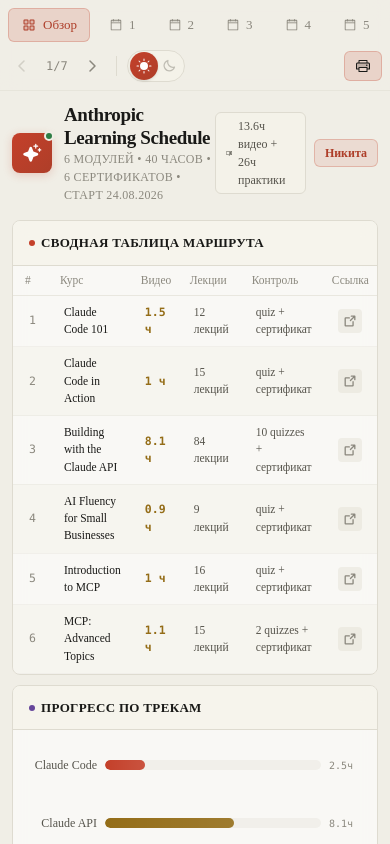
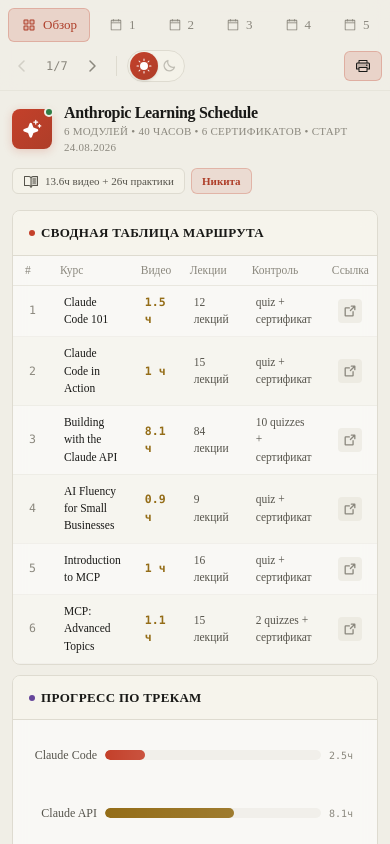
Before and after one commit to thermojam/learning-schedule, a React (Vite) app: page / in a window 390 px wide. Shown: the top 844 px of the page. Built offline with nearby package versions, Linux system fonts and the light colour scheme; the HTML template or start-up script is replaced by a standard one.

Commit message:
style (PageHeader): reworking styles for mobile presentation

```diff
--- a/src/components/PageHeader.tsx
+++ b/src/components/PageHeader.tsx
@@ -2,30 +2,30 @@
 
 export default function PageHeader({ subtitle }: { subtitle?: string }) {
     return (
-        <div className="flex items-center justify-between mb-4">
-            <div className="flex items-center gap-3">
-                <div className="relative">
+        <div className="flex flex-col gap-3 mb-4 md:flex-row md:items-center md:justify-between">
+            <div className="flex items-center gap-3 min-w-0">
+                <div className="relative shrink-0">
                     <div className="w-10 h-10 rounded-lg bg-gradient-to-br from-clay to-clay-light flex items-center justify-center glow-clay">
                         {/* Always white: sits on the clay gradient in both themes */}
                         <Sparkle className="w-5 h-5 text-white" weight="fill" />
                     </div>
                     <div className="absolute -top-0.5 -right-0.5 w-2.5 h-2.5 bg-green-accent rounded-full border-2 border-anthracite" />
                 </div>
-                <div>
-                    <h1 className="text-[19px] font-bold text-cream tracking-[-0.02em] leading-tight">
+                <div className="min-w-0">
+                    <h1 className="text-[16px] md:text-[19px] font-bold text-cream tracking-[-0.02em] leading-tight">
                         Anthropic Learning Schedule
                     </h1>
-                    <p className="text-[12px] text-cream-muted font-medium tracking-wide uppercase mt-0">
+                    <p className="text-[11px] md:text-[12px] text-cream-muted font-medium tracking-wide uppercase mt-0">
                         {subtitle || '6 модулей • 40 часов • 6 сертификатов • Старт 24.08.2026'}
                     </p>
                 </div>
             </div>
-            <div className="flex items-center gap-2">
-                <div className="flex items-center gap-1.5 px-2.5 py-1 rounded-md bg-stripe border border-border text-[12px] text-cream-dim">
+            <div className="flex flex-wrap items-center gap-1.5 md:gap-2">
+                <div className="flex items-center gap-1.5 px-2.5 py-1 rounded-md bg-stripe border border-border text-[11px] md:text-[12px] text-cream-dim">
                     <BookOpenText className="w-4 h-4" weight="duotone" />
                     <span>13.6ч видео + 26ч практики</span>
                 </div>
-                <div className="px-2.5 py-1 rounded-md bg-clay/10 border border-clay/25 text-[12px] text-clay-light font-semibold">
+                <div className="px-2.5 py-1 rounded-md bg-clay/10 border border-clay/25 text-[11px] md:text-[12px] text-clay-light font-semibold">
                     Никита
                 </div>
             </div>
```
